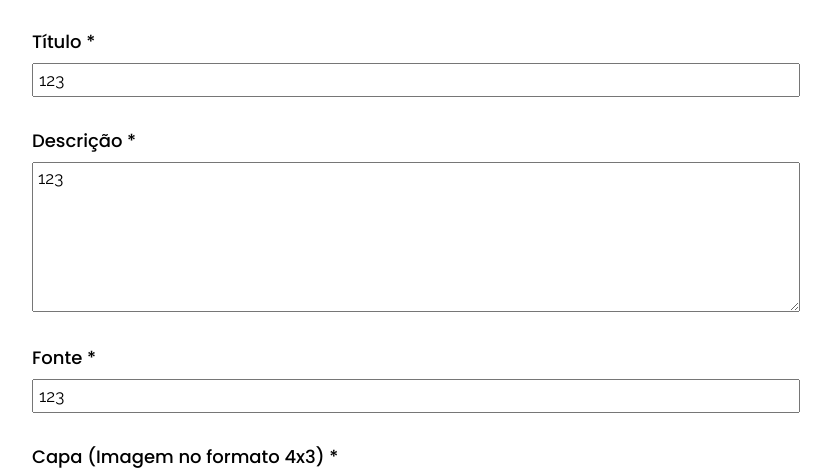
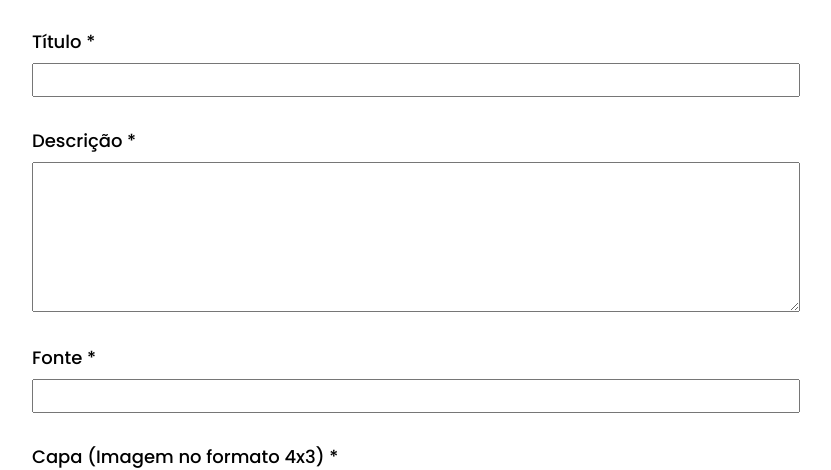
Before and after one commit to nicolasduma/TheNews, a React (Create React App) app in the folder project/: page /app/user/news/add in a window 1280 px wide. Shown: the part 150-620 px from the top of the page, without its empty margins (224-1055 px from the left). Built offline with nearby package versions, Linux system fonts and the light colour scheme; no server answers; the database is empty.

Commit message:
update AddNews page

```diff
--- a/project/src/App/pages/AddNews/index.js
+++ b/project/src/App/pages/AddNews/index.js
@@ -23,9 +23,9 @@ function AddNews() {
   const [lockedSend, setLockedSend] = useState(false)
 
   const [valueCategory, setValueCategory] = useState('')
-  const [valueTitle, setValueTitle] = useState('123')
-  const [valueDescription, setValueDescription] = useState('123')
-  const [valueSource, setValueSource] = useState('123')
+  const [valueTitle, setValueTitle] = useState('')
+  const [valueDescription, setValueDescription] = useState('')
+  const [valueSource, setValueSource] = useState('')
   const [valueCover, setValueCover] = useState(['', ''])
 
   useEffect(() => {
```
